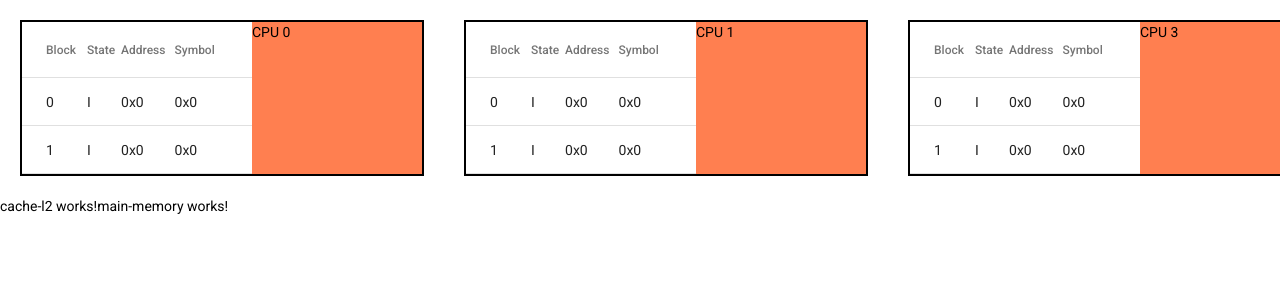
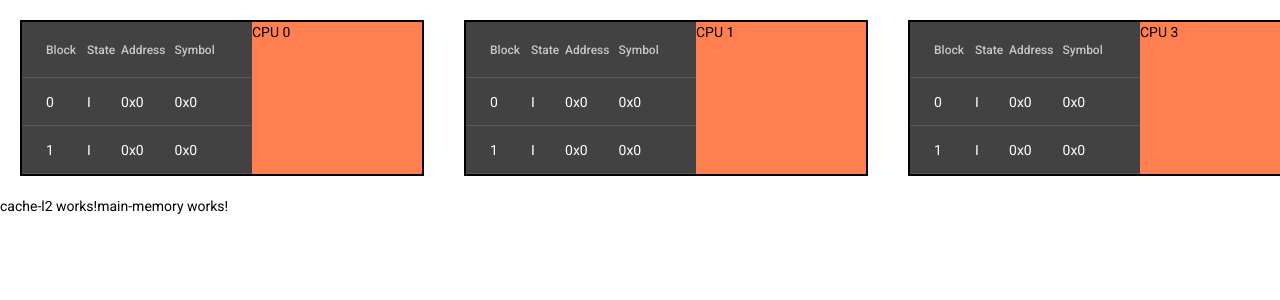
Before and after one commit to junavarro/cache-app, an Angular app: page / in a window 1280 px wide. Shown: the top 300 px of the page. Built offline with nearby package versions, Linux system fonts and the light colour scheme.

Commit message:
se actualiza estilo

```diff
--- a/src/styles.scss
+++ b/src/styles.scss
@@ -1,4 +1,4 @@
 /* You can add global styles to this file, and also import other style files */
-@import '@angular/material/prebuilt-themes/deeppurple-amber.css';
+@import '@angular/material/prebuilt-themes/purple-green.css';
 html, body { height: 100%; }
 body { margin: 0; font-family: Roboto, "Helvetica Neue", sans-serif; }
```
